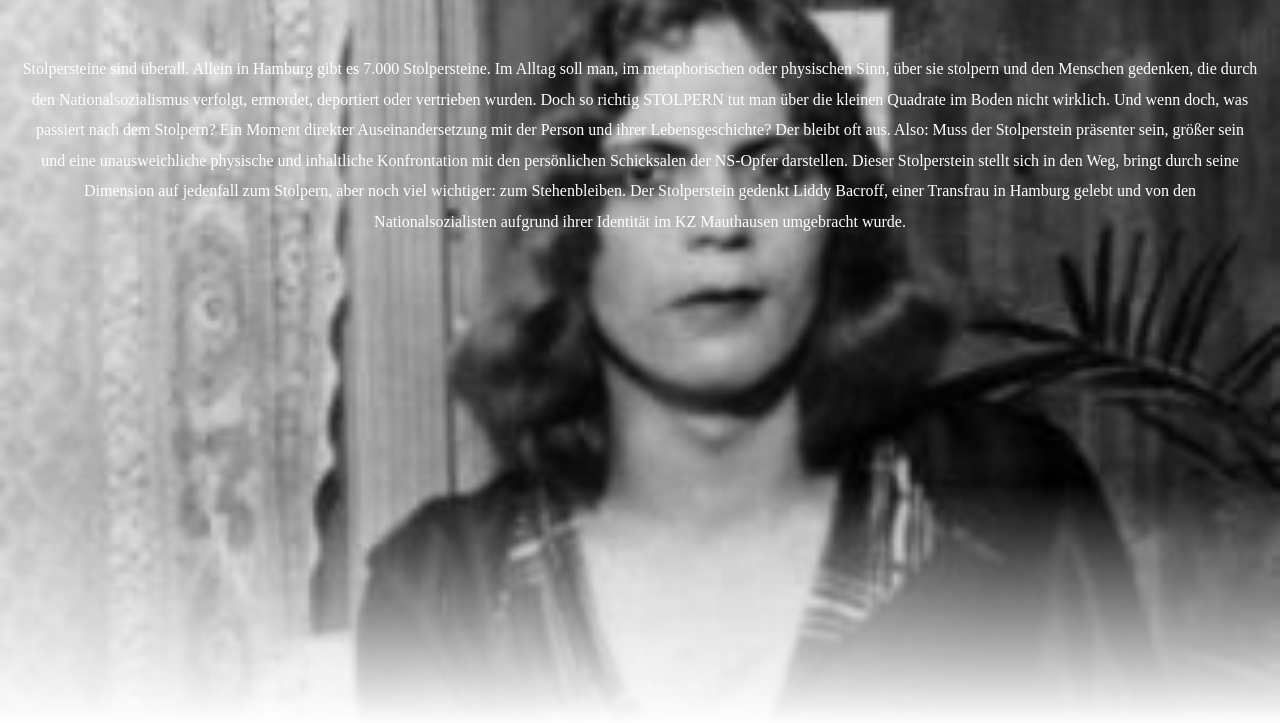
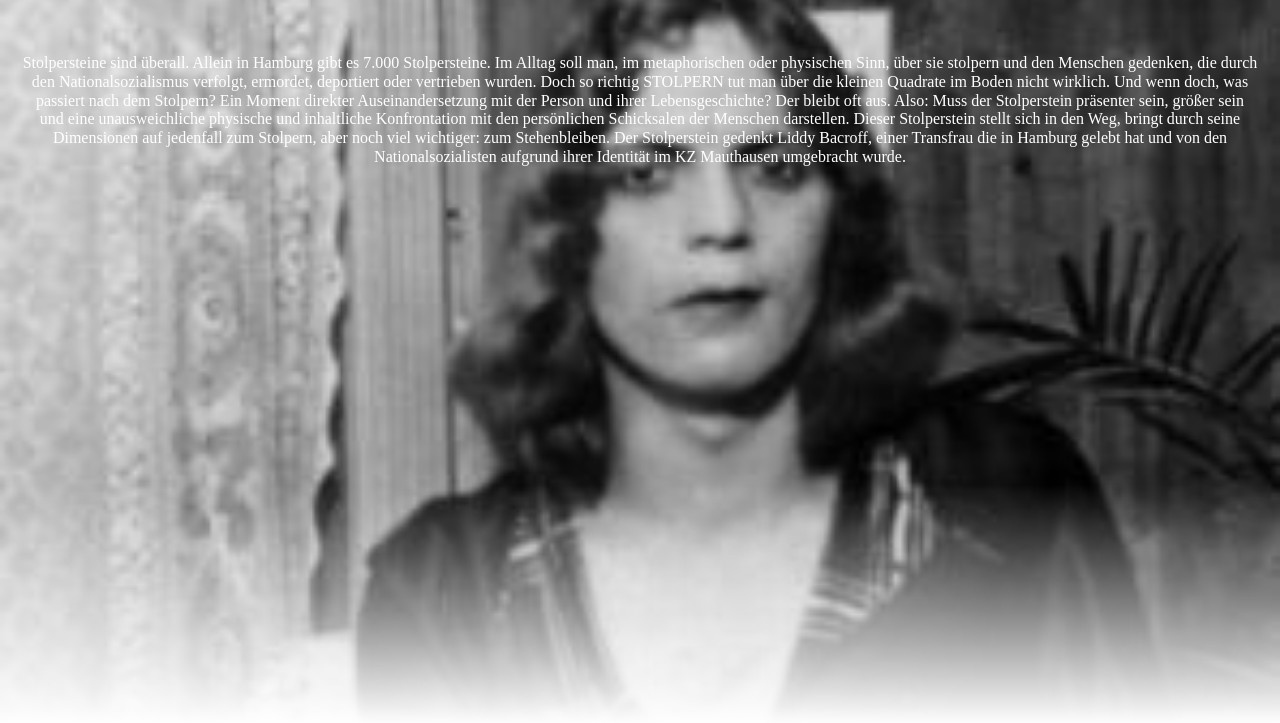
Before and after one commit to annikaluna-byte/Liddy_Bacroff, a plain HTML site: page index.html in a window 1280 px wide. Shown: the part 75-798 px from the top of the page. Drawn offline with nearby package versions, Linux system fonts and the light colour scheme; a web font is replaced by a local one.

Commit message:
Add files via upload

```diff
--- a/index.html
+++ b/index.html
@@ -47,7 +47,7 @@
   margin: 22px 0;
   font-family: 'americantypewriter';
   font-size: 2em;
-  line-height: 0.8em;
+  line-height: 0.4em;
   max-width: 100vw;
   text-align: center;
   box-sizing: border-box; /* Ensures padding doesn't affect width */
@@ -82,7 +82,7 @@
                 scale="1.1 1.1 1.1">
   </model-viewer>
 <div class="text-box">
-  <span style="font-size:0.5em;">Stolpersteine sind überall. Allein in Hamburg gibt es 7.000 Stolpersteine. Im Alltag soll man, im metaphorischen oder physischen Sinn, über sie stolpern und den Menschen gedenken, die durch den Nationalsozialismus verfolgt, ermordet, deportiert oder vertrieben wurden. Doch so richtig STOLPERN tut man über die kleinen Quadrate im Boden nicht wirklich. Und wenn doch, was passiert nach dem Stolpern? Ein Moment direkter Auseinandersetzung mit der Person und ihrer Lebensgeschichte? Der bleibt oft aus. Also: Muss der Stolperstein präsenter sein, größer sein und eine unausweichliche physische und inhaltliche Konfrontation mit den persönlichen Schicksalen der NS-Opfer darstellen. Dieser Stolperstein stellt sich in den Weg, bringt durch seine Dimension auf jedenfall zum Stolpern, aber noch viel wichtiger: zum Stehenbleiben. Der Stolperstein gedenkt Liddy Bacroff, einer Transfrau in Hamburg gelebt und von den Nationalsozialisten aufgrund ihrer Identität im KZ Mauthausen umgebracht wurde.
+  <span style="font-size:0.5em;">Stolpersteine sind überall. Allein in Hamburg gibt es 7.000 Stolpersteine. Im Alltag soll man, im metaphorischen oder physischen Sinn, über sie stolpern und den Menschen gedenken, die durch den Nationalsozialismus verfolgt, ermordet, deportiert oder vertrieben wurden. Doch so richtig STOLPERN tut man über die kleinen Quadrate im Boden nicht wirklich. Und wenn doch, was passiert nach dem Stolpern? Ein Moment direkter Auseinandersetzung mit der Person und ihrer Lebensgeschichte? Der bleibt oft aus. Also: Muss der Stolperstein präsenter sein, größer sein und eine unausweichliche physische und inhaltliche Konfrontation mit den persönlichen Schicksalen der Menschen darstellen. Dieser Stolperstein stellt sich in den Weg, bringt durch seine Dimensionen auf jedenfall zum Stolpern, aber noch viel wichtiger: zum Stehenbleiben. Der Stolperstein gedenkt Liddy Bacroff, einer Transfrau die in Hamburg gelebt hat und von den Nationalsozialisten aufgrund ihrer Identität im KZ Mauthausen umgebracht wurde.
  </span>
 </div>
 
```
